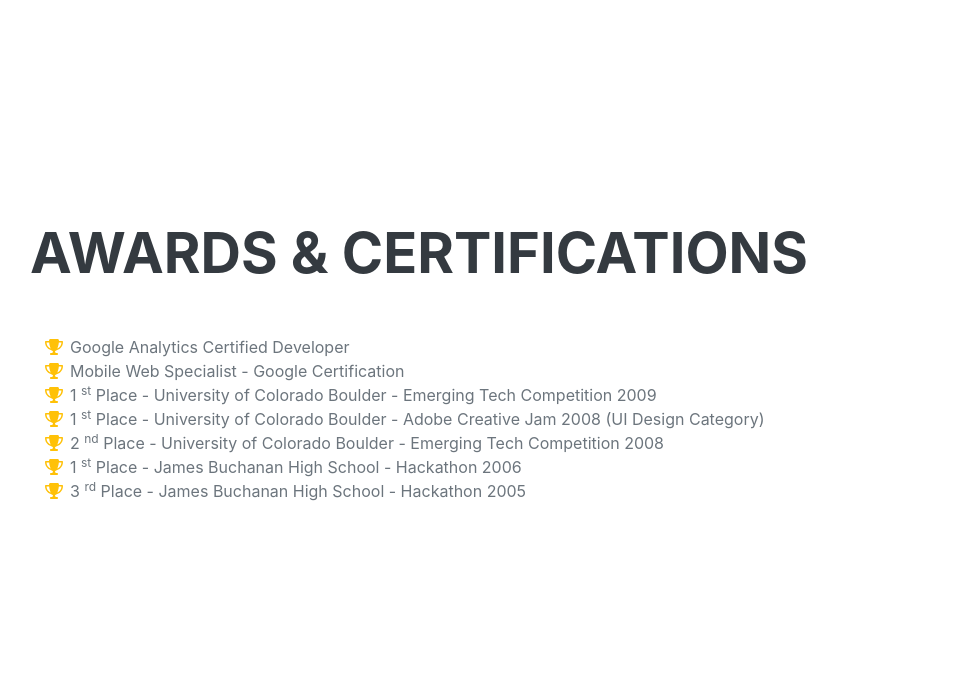
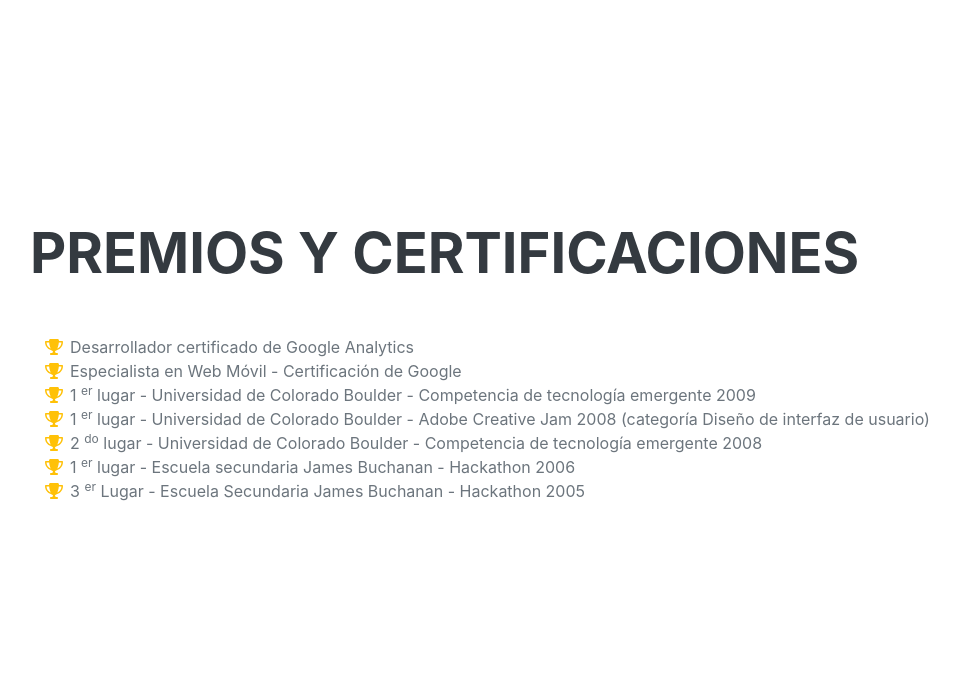
Before and after one commit to ventuPro/MiPortafolio, a Django app: page / in a window 1280 px wide. Shown: the part 4520-5214 px from the top of the page, without its empty margins (290-1250 px from the left). Run offline with Django 5.2, Linux system fonts and the light colour scheme; some libraries are stand-ins or nearby versions; some web fonts are replaced.

Commit message:
SE FINALIZO CON EL CAMBIO DE INFORMACION DEL TEMPLATE

```diff
--- a/templates/index.html
+++ b/templates/index.html
@@ -6,7 +6,7 @@
         <meta name="viewport" content="width=device-width, initial-scale=1, shrink-to-fit=no" />
         <meta name="description" content="" />
         <meta name="author" content="" />
-        <title>Resume - Start Bootstrap Theme</title>
+        <title>Portafolio - Ventura</title>
         <link rel="icon" type="image/x-icon" href="{% static 'assets/img/favicon.ico' %}" />
         <!-- Font Awesome icons (free version)-->
         <script src="https://use.fontawesome.com/releases/v6.3.0/js/all.js" crossorigin="anonymous"></script>
@@ -41,12 +41,12 @@
             <section class="resume-section" id="about">
                 <div class="resume-section-content">
                     <h1 class="mb-0">
-                        BRAYAN
-                        <span class="text-primary">VENTURA</span>
+                        BRAYAN RICHARD
+                        <span class="text-primary">VENTURA ALVINO</span>
                     </h1>
                     <div class="subheading mb-5">
-                        INGENIERO DE SISTEMAS ----- CONTACTO:
-                        <a href="mailto:name@email.com">bryan.vent12@gmail.com</a>
+                        INGENIERO DE SISTEMAS ----- CONTACTO:  687-082-83
+                        <a href="mailto:name@email.com"> bryan.vent12@gmail.com</a>
                     </div>
                     <p class="lead mb-5">Tengo experiencia en aprovechar marcos ágiles para proporcionar una sinopsis sólida para descripciones generales de alto nivel. Los enfoques iterativos de la estrategia corporativa fomentan el pensamiento colaborativo para promover la propuesta de valor general.</p>
                     <div class="social-icons">
@@ -174,45 +174,45 @@
             <!-- Awards-->
             <section class="resume-section" id="awards">
                 <div class="resume-section-content">
-                    <h2 class="mb-5">Awards & Certifications</h2>
+                    <h2 class="mb-5">PREMIOS Y CERTIFICACIONES</h2>
                     <ul class="fa-ul mb-0">
                         <li>
                             <span class="fa-li"><i class="fas fa-trophy text-warning"></i></span>
-                            Google Analytics Certified Developer
+                            Desarrollador certificado de Google Analytics
                         </li>
                         <li>
                             <span class="fa-li"><i class="fas fa-trophy text-warning"></i></span>
-                            Mobile Web Specialist - Google Certification
+                            Especialista en Web Móvil - Certificación de Google
                         </li>
                         <li>
                             <span class="fa-li"><i class="fas fa-trophy text-warning"></i></span>
                             1
-                            <sup>st</sup>
-                            Place - University of Colorado Boulder - Emerging Tech Competition 2009
+                            <sup>er</sup>
+                            lugar - Universidad de Colorado Boulder - Competencia de tecnología emergente 2009
                         </li>
                         <li>
                             <span class="fa-li"><i class="fas fa-trophy text-warning"></i></span>
                             1
-                            <sup>st</sup>
-                            Place - University of Colorado Boulder - Adobe Creative Jam 2008 (UI Design Category)
+                            <sup>er</sup>
+                            lugar - Universidad de Colorado Boulder - Adobe Creative Jam 2008 (categoría Diseño de interfaz de usuario)
                         </li>
                         <li>
                             <span class="fa-li"><i class="fas fa-trophy text-warning"></i></span>
                             2
-                            <sup>nd</sup>
-                            Place - University of Colorado Boulder - Emerging Tech Competition 2008
+                            <sup>do</sup>
+                            lugar - Universidad de Colorado Boulder - Competencia de tecnología emergente 2008
                         </li>
                         <li>
                             <span class="fa-li"><i class="fas fa-trophy text-warning"></i></span>
                             1
-                            <sup>st</sup>
-                            Place - James Buchanan High School - Hackathon 2006
+                            <sup>er</sup>
+                            lugar - Escuela secundaria James Buchanan - Hackathon 2006
                         </li>
                         <li>
                             <span class="fa-li"><i class="fas fa-trophy text-warning"></i></span>
                             3
-                            <sup>rd</sup>
-                            Place - James Buchanan High School - Hackathon 2005
+                            <sup>er</sup>
+                            Lugar - Escuela Secundaria James Buchanan - Hackathon 2005
                         </li>
                     </ul>
                 </div>
```
